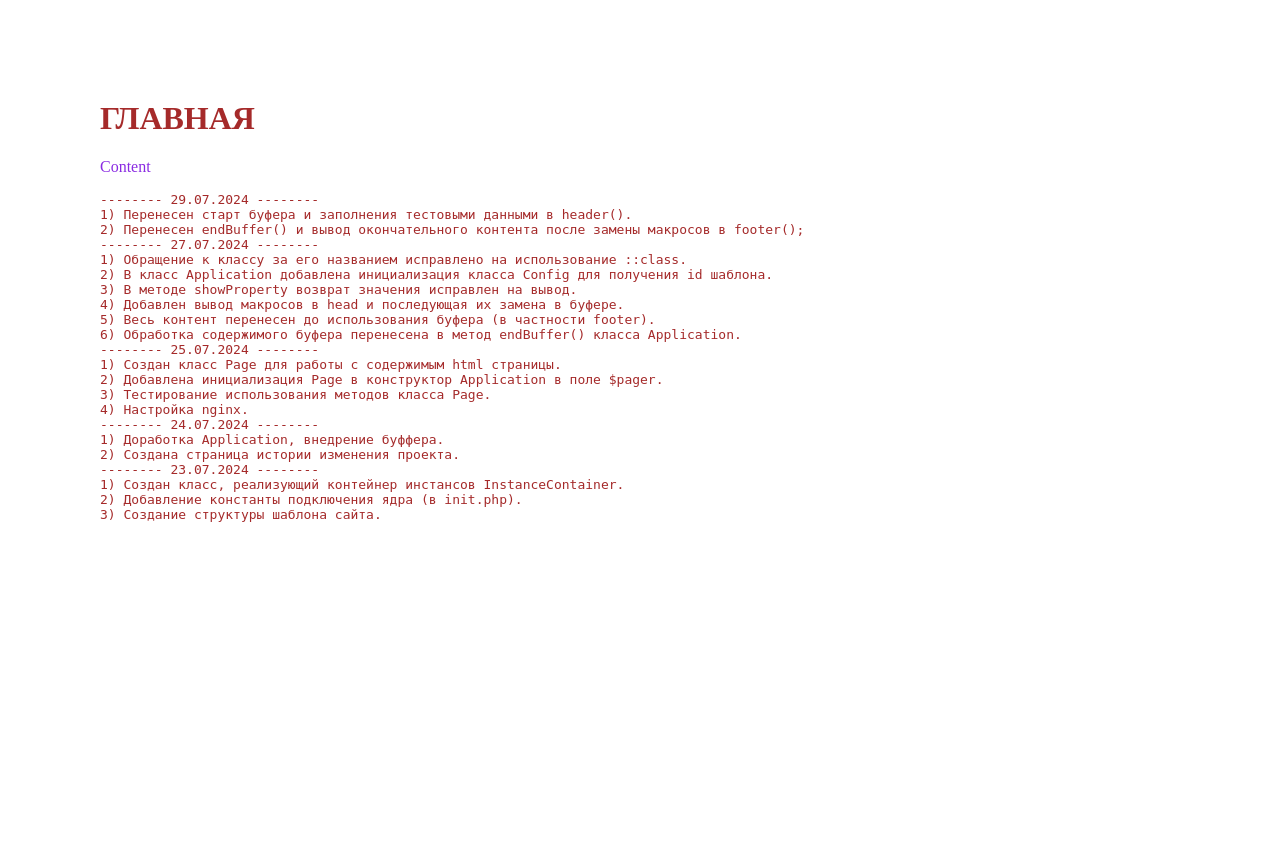
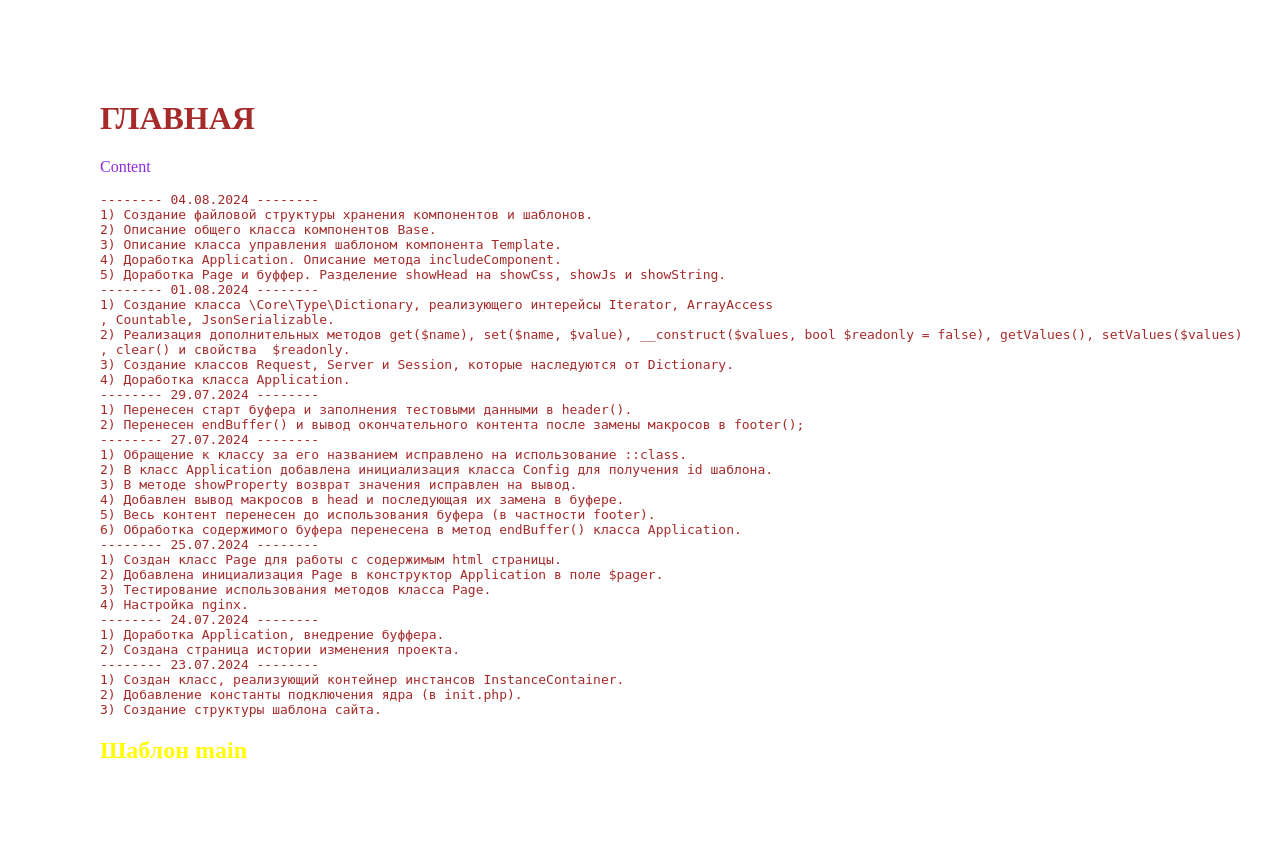
Before and after one commit to pograncheg/fw_creation, a PHP site: page / in a window 1280 px wide. Before the commit the page ends 522 px from the top, so only its background shows below. Run offline with PHP 8.4, Linux system fonts and the light colour scheme.

Commit message:
Выполнение этапа №3.

```diff
--- a/htdocs/Fw/Core/Application.php
+++ b/htdocs/Fw/Core/Application.php
@@ -1,19 +1,25 @@
 <?php
 namespace Fw\Core;
 
+// use Fw\Example;
 final class Application
 {
     private ?object $pager = null;
-
+    private ?object $request = null;
+    private ?object $server = null;
+    private ?object $session = null;
     private ?object $config = null;
 
     private function __construct()
     {
         $this->pager = InstanceContainer::getInstance(Page::class);
+        $this->request = InstanceContainer::getInstance(\Fw\Core\Type\Request::class);
+        $this->server = InstanceContainer::getInstance(\Fw\Core\Type\Server::class);
+        $this->session = InstanceContainer::getInstance(\Fw\Core\Type\Session::class);
         $this->config = new Config;
     }
 
-    public static function get() : self
+    public static function getObj() : self
     {
         return new self;
     }
@@ -21,6 +27,21 @@ final class Application
     public function getPager() : object
     {
         return $this->pager;
+    }
+
+    public function getRequest() : object
+    {
+        return $this->request;
+    }
+
+    public function getServer() : object
+    {
+        return $this->server;
+    }
+
+    public function getSession() : object
+    {
+        return $this->session;
     }
 
     public function header() : void
@@ -31,7 +52,7 @@ final class Application
         include_once "./Fw/templates/$id/header.php";
 
         $this->pager->addString("<link rel='icon' href='https://cdn-icons-png.flaticon.com/512/5541/5541717.png' type='image/x-icon'>");
-        $this->pager->addCss('/Fw/assets/main.css');
+        $this->pager->addCss('Fw/assets/main.css');
         $this->pager->setProperty('title', 'MySite');
         $this->pager->setProperty('h1', 'Главная');
     }
@@ -54,7 +75,10 @@ final class Application
     {
         $content = ob_get_contents();
         $arrReplace = $this->pager->getAllReplace();
-        $arrReplace["#FW_PAGE_MACRO_HEAD#"] = $this->pager->getHead();
+        $arrReplace["#FW_PAGE_MACRO_JS#"] = $this->pager->getJs();
+        $arrReplace["#FW_PAGE_MACRO_CSS#"] = $this->pager->getCss();
+        $arrReplace["#FW_PAGE_MACRO_STRING#"] = $this->pager->getString();
+        // $arrReplace["#FW_PAGE_MACRO_HEAD#"] = $this->pager->getHead();
         $content = str_replace(array_keys($arrReplace), array_values($arrReplace), $content);
         return $content;
     }
@@ -63,4 +87,28 @@ final class Application
     {
         ob_end_clean();
     }
+
+    public function includeComponent(string $component, string $template, array $params)
+    {
+        $namespace = explode(':', $component)[0];
+        $componentId = explode(':', $component)[1];
+        $componentPath = 'fw/components/' . $namespace;
+        if (!file_exists($componentPath . '/' . $componentId . '.class.php')) {
+            return;
+        }
+        $componentName = str_replace('/', '\\', $componentPath . '/' . $componentId);
+        $obj = new $componentName($componentId, $params, $componentPath);
+        $obj->template = new \Fw\Core\Component\Template($template, $obj);
+        $obj->template->__path = $componentPath . '/templates/' . $obj->template->id . '/';
+        $obj->template->__relativePath = 'localhost/' . $obj->template->__path;
+        $obj->executeComponent();
+        $obj->template->includeTemplate($obj->params, $obj->result);
+        // $obj->template->render('result_modifier.php');
+        // $obj->template->render('template');
+        // $obj->template->render('component_epilog.php');
+        $this->pager->addCss($obj->template->__path . 'style.css');
+        $this->pager->addJs($obj->template->__path . 'script.js');
+        // $obj->template->render('template');
+    }
+
 }
--- /dev/null
+++ b/htdocs/Fw/Core/Component/Base.php
@@ -0,0 +1,21 @@
+<?php
+namespace Fw\Core\Component;
+
+abstract class Base
+{
+    public $result;
+    public $id;
+    public $params;
+    public $template;
+    public $__path;
+
+    public abstract function executeComponent();
+
+    public function __construct($id, $params, $__path)
+    {
+        $this->id = $id;
+        $this->params = $params;
+        $this->__path = $__path;
+    }
+
+}
--- /dev/null
+++ b/htdocs/Fw/Core/Component/Template.php
@@ -0,0 +1,29 @@
+<?php
+namespace Fw\Core\Component;
+
+class Template
+{
+    public $id;
+    public $__relativePath;
+    public $__path;
+
+    public function __construct(string $id, $component)
+    {
+        $this->id = $id;
+    }
+
+    public function render(string $page = "template")
+    {
+        if (!file_exists($this->__path . $page . '.php')) {
+            return;
+        }
+        include $this->__path . $page . '.php';
+    }
+
+    public function includeTemplate($params, $result)
+    {
+        $this->render('result_modifier.php');
+        $this->render('template');
+        $this->render('component_epilog.php');
+    }
+}
--- a/htdocs/Fw/Core/InstanceContainer.php
+++ b/htdocs/Fw/Core/InstanceContainer.php
@@ -9,7 +9,7 @@ class InstanceContainer
     public static function getInstance(string $className) : object
     {
         if (!isset(self::$instances[$className])) {
-            self::$instances[$className] = $className::get();
+            self::$instances[$className] = $className::getObj();
         }
         return self::$instances[$className];
     }
--- a/htdocs/Fw/Core/Page.php
+++ b/htdocs/Fw/Core/Page.php
@@ -19,7 +19,7 @@ class Page
 
     }
 
-    public static function get() : self
+    public static function getObj() : self
     {
         return new self;
     }
@@ -74,6 +74,21 @@ class Page
         echo "#FW_PAGE_MACRO_HEAD#";
     }
 
+    public function showJs() : void
+    {
+        echo "#FW_PAGE_MACRO_JS#";
+    }
+
+    public function showCss() : void
+    {
+        echo "#FW_PAGE_MACRO_CSS#";
+    }
+
+    public function showString() : void
+    {
+        echo "#FW_PAGE_MACRO_STRING#";
+    }
+
     public function getHead() : string
     {
         $content = '';
@@ -97,6 +112,43 @@ class Page
             }
         }
         return $content;
-      }
+    }
+
+    public function getJs()
+    {
+        $js = '';
+        if ($this->head['js'] !== []) {
+            foreach ($this->head['js'] as $el) {
+                if (file_exists($el)) {
+                    $js .= "<script src=$el></script>";
+                }
+            }
+        }
+        return $js;
+    }
+
+    public function getCss()
+    {
+        $css = '';
+        if ($this->head['css'] !== []) {
+            foreach ($this->head['css'] as $el) {
+                if (file_exists($el)) {
+                    $css .= "<link rel='stylesheet' href=$el>";
+                }
+            }
+        }
+        return $css;
+    }
+
+    public function getString()
+    {
+        $string = '';
+        if ($this->head['str'] !== []) {
+            foreach ($this->head['str'] as $el) {
+                $string .= $el;
+            }
+        }
+        return $string;
+    }
 
 }
--- /dev/null
+++ b/htdocs/Fw/Core/Type/Dictionary.php
@@ -0,0 +1,94 @@
+<?php
+namespace Fw\Core\Type;
+
+abstract class Dictionary implements \IteratorAggregate, \ArrayAccess, \Countable, \JsonSerializable
+{
+    private bool $readonly;
+    private array $values;
+
+    //интерфейс IteratorAggregate
+    public function getIterator() : \Traversable
+    {
+        return new \ArrayIterator($this->values);
+    }
+    //__________________________________________
+    //интерфейс ArrayAccess
+    public function offsetSet($offset, $value): void
+    {
+        if (is_null($offset)) {
+            $this->values[] = $value;
+        } else {
+            $this->values[$offset] = $value;
+        }
+    }
+
+    public function offsetExists($offset): bool
+    {
+        return isset($this->values[$offset]);
+    }
+
+    public function offsetUnset($offset): void
+    {
+        unset($this->values[$offset]);
+    }
+
+    public function offsetGet($offset): mixed
+    {
+        return isset($this->values[$offset]) ? $this->values[$offset] : null;
+    }
+    //__________________________________________
+    //интерфейс Countable
+    public function count() : int
+    {
+        return count($this->values);
+    }
+    //__________________________________________
+    //интерфейс JsonSerializable
+    public function jsonSerialize() : mixed
+    {
+        return json_encode($this->values);
+        // return serialize($this->values);
+    }
+    //__________________________________________
+
+    public function get($name)
+    {
+        return $this->values[$name];
+    }
+
+    public function set($name, $value)
+    {
+        if ($this->readonly) {
+            return;
+        }
+        $this->values[$name] = $value;
+    }
+
+    public function __construct($values, bool $readonly = false)
+    {
+        $this->readonly = $readonly;
+        $this->values = $values;
+    }
+
+    public function getValues()
+    {
+        return $this->values;
+    }
+
+    public function setValues($values)
+    {
+        if ($this->readonly) {
+            return;
+        }
+        $this->values = $values;
+    }
+
+    public function clear()
+    {
+        if ($this->readonly) {
+            return;
+        }
+        $this->values = [];
+    }
+
+}
--- /dev/null
+++ b/htdocs/Fw/Core/Type/Request.php
@@ -0,0 +1,12 @@
+<?php
+namespace Fw\Core\Type;
+
+class Request extends Dictionary
+{
+
+    public static function getObj() : self
+    {
+        return new self($_REQUEST, true);
+    }
+
+}
--- /dev/null
+++ b/htdocs/Fw/Core/Type/Server.php
@@ -0,0 +1,10 @@
+<?php
+namespace Fw\Core\Type;
+
+class Server extends Dictionary
+{
+    public static function getObj() : self
+    {
+        return new self($_SERVER, true);
+    }
+}
--- /dev/null
+++ b/htdocs/Fw/Core/Type/Session.php
@@ -0,0 +1,10 @@
+<?php
+namespace Fw\Core\Type;
+
+class Session extends Dictionary
+{
+    public static function getObj() : self
+    {
+        return new self($_SESSION, false);
+    }
+}
--- /dev/null
+++ b/htdocs/Fw/components/test/TestComponent.class.php
@@ -0,0 +1,17 @@
+<?php
+namespace Fw\Components\Test;
+
+class TestComponent extends \Fw\Core\Component\Base
+
+{
+    public function __construct()
+    {
+
+    }
+    public function executeComponent()
+    {
+        $this->result['title'] = ['Название страницы'];
+        $this->result['h2'] = ['наш шаблон'];
+    }
+
+}
--- /dev/null
+++ b/htdocs/Fw/components/test/templates/main/style.css
@@ -0,0 +1,3 @@
+h2 {
+    color: yellow;
+}
--- /dev/null
+++ b/htdocs/Fw/components/test/templates/main/template.php
@@ -0,0 +1 @@
+<h2>Шаблон main</h2>
--- a/htdocs/Fw/init.php
+++ b/htdocs/Fw/init.php
@@ -2,21 +2,37 @@
 
 Define('CORE', true);
 
+// spl_autoload_register(function ($class) {
+
+//     $prefix = 'Fw\\Core\\';
+
+//     $base_dir = __DIR__ . '/Core/';
+
+//     $len = strlen($prefix);
+//     if (strncmp($prefix, $class, $len) !== 0) {
+//         return;
+//     }
+
+//     $relative_class = substr($class, $len);
+//     echo $relative_class . '<br>';
+//     $file = $base_dir . str_replace('\\', '/', $relative_class) . '.php';
+
+//     if (file_exists($file)) {
+//         require $file;
+//     }
+// });
+
 spl_autoload_register(function ($class) {
+    $file = str_replace('\\', '/', $class) . '.php';
+    // echo $file . '<br>';
+    if (file_exists($file)) {
+        require $file;
+    }
+});
 
-    $prefix = 'Fw\\Core\\';
-
-    $base_dir = __DIR__ . '/Core/';
-
-    $len = strlen($prefix);
-    if (strncmp($prefix, $class, $len) !== 0) {
-        return;
-    }
-
-    $relative_class = substr($class, $len);
-
-    $file = $base_dir . str_replace('\\', '/', $relative_class) . '.php';
-
+spl_autoload_register(function ($component) {
+    $file = str_replace('\\', '/', $component) . '.class.php';
+    // echo $file . '<br>';
     if (file_exists($file)) {
         require $file;
     }
--- a/htdocs/Fw/templates/main/header.php
+++ b/htdocs/Fw/templates/main/header.php
@@ -4,7 +4,9 @@
     <meta charset="UTF-8">
     <meta http-equiv="X-UA-Compatible" content="IE=edge">
     <meta name="viewport" content="width=device-width, initial-scale=1.0">
-    <?php $this->getPager()->showHead();?>
+     <?php $this->getPager()->showJs();?>
+    <?php $this->getPager()->showCss();?>
+    <?php $this->getPager()->showString();?>
     <title><?php $this->getPager()->showProperty('title');?></title>
 </head>
 <body>
--- a/htdocs/index.php
+++ b/htdocs/index.php
@@ -1,7 +1,6 @@
 <?php
 
 require_once './Fw/init.php';
-
 if (!defined('CORE')) {
     die();
 }
@@ -10,6 +9,19 @@ $app->header();
 ?>
 
 <pre>
+-------- 04.08.2024 --------
+1) Создание файловой структуры хранения компонентов и шаблонов.
+2) Описание общего класса компонентов Base.
+3) Описание класса управления шаблоном компонента Template.
+4) Доработка Application. Описание метода includeComponent.
+5) Доработка Page и буффер. Разделение showHead на showCss, showJs и showString.
+-------- 01.08.2024 --------
+1) Создание класса \Core\Type\Dictionary, реализующего интерейсы Iterator, ArrayAccess
+, Countable, JsonSerializable.
+2) Реализация дополнительных методов get($name), set($name, $value), __construct($values, bool $readonly = false), getValues(), setValues($values)
+, clear() и свойства  $readonly.
+3) Создание классов Request, Server и Session, которые наследуются от Dictionary.
+4) Доработка класса Application.
 -------- 29.07.2024 --------
 1) Перенесен старт буфера и заполнения тестовыми данными в header().
 2) Перенесен endBuffer() и вывод окончательного контента после замены макросов в footer();
@@ -35,5 +47,12 @@ $app->header();
 </pre>
 
 <?php
-$app->footer();
+    $app->includeComponent(
+        'test:TestComponent',
+        'main',
+        [
+            "sort" => "id",
+        ]
+    );
+    $app->footer();
 ?>
```
Also changed, not shown: htdocs/Fw/components/test/templates/default/style.css (added, +3 -0 lines), htdocs/Fw/components/test/templates/default/template.php (added, +1 -0 lines), htdocs/Fw/components/test/templates/default/result_modifier.php (added), htdocs/Fw/components/test/templates/main/component_epilog.php (added), htdocs/Fw/components/test/templates/main/result_modifier.php (added).
